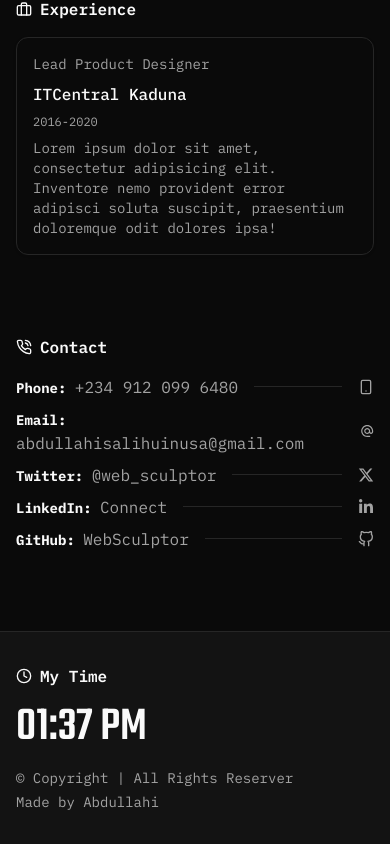
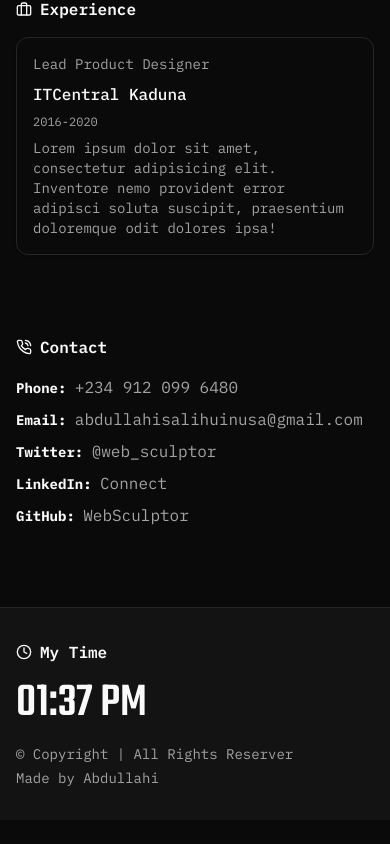
Before and after one commit to WebSculptor/portfolio-3.0, a Next.js app: page / in a window 390 px wide. Shown: the part 2239-3083 px from the top of the page. After the commit the page ends 3059 px from the top, so only its background shows below. Built offline with nearby package versions, Linux system fonts and the light colour scheme.

Commit message:
Update ContactSection.tsx

```diff
--- a/components/shared/sections/ContactSection.tsx
+++ b/components/shared/sections/ContactSection.tsx
@@ -18,7 +18,7 @@ export default function ContactSection() {
         {links.map((link) => (
           <div key={link.path} className="flex items-center w-full gap-4">
             <p className="font-normal text-muted-foreground">
-              <span className="font-bold text-foreground text-sm md:text-base">
+              <span className="font-bold text-foreground text-sm lg:text-base">
                 {link.name}:{" "}
               </span>{" "}
               <Link
@@ -29,9 +29,9 @@ export default function ContactSection() {
               </Link>
             </p>
 
-            <hr className="w-full flex-1" />
+            <hr className="w-full flex-1 hidden md:flex" />
 
-            <link.icon className="w-4 h-4 text-muted-foreground" />
+            <link.icon className="w-4 h-4 text-muted-foreground hidden md:flex" />
           </div>
         ))}
       </div>
```
